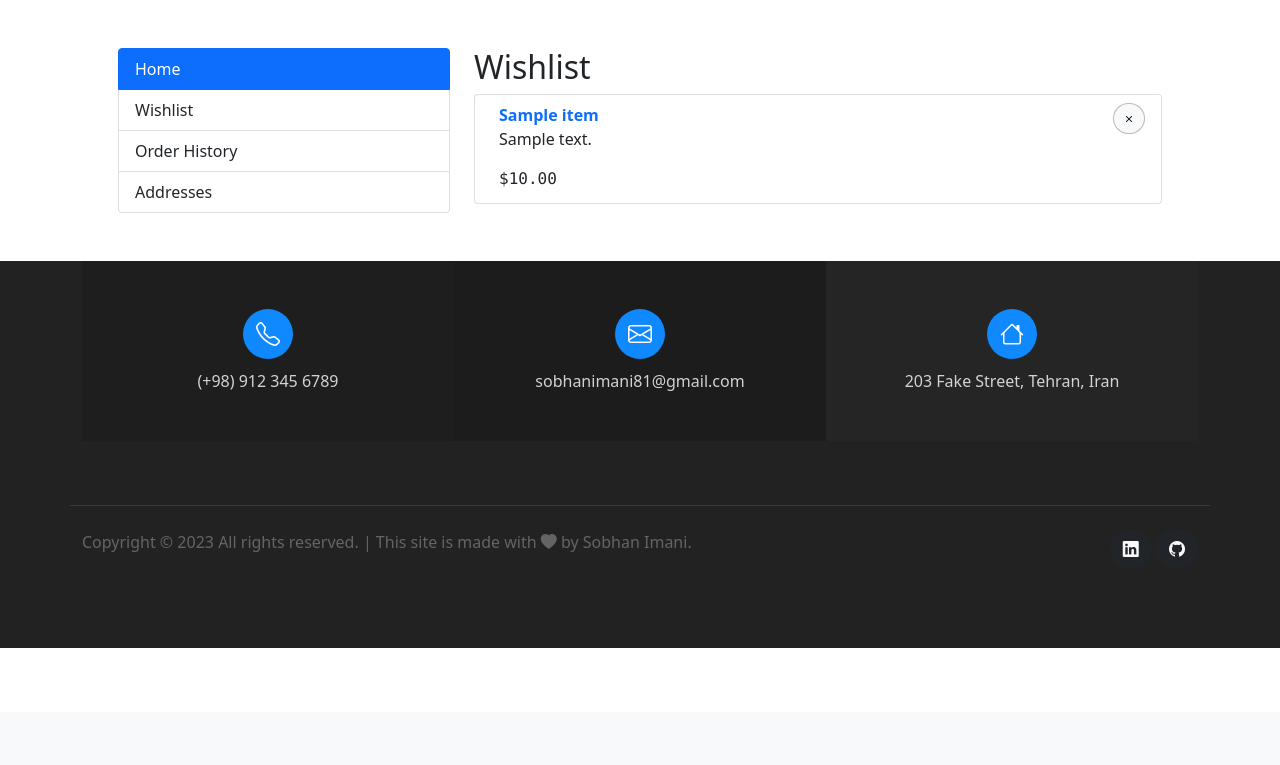
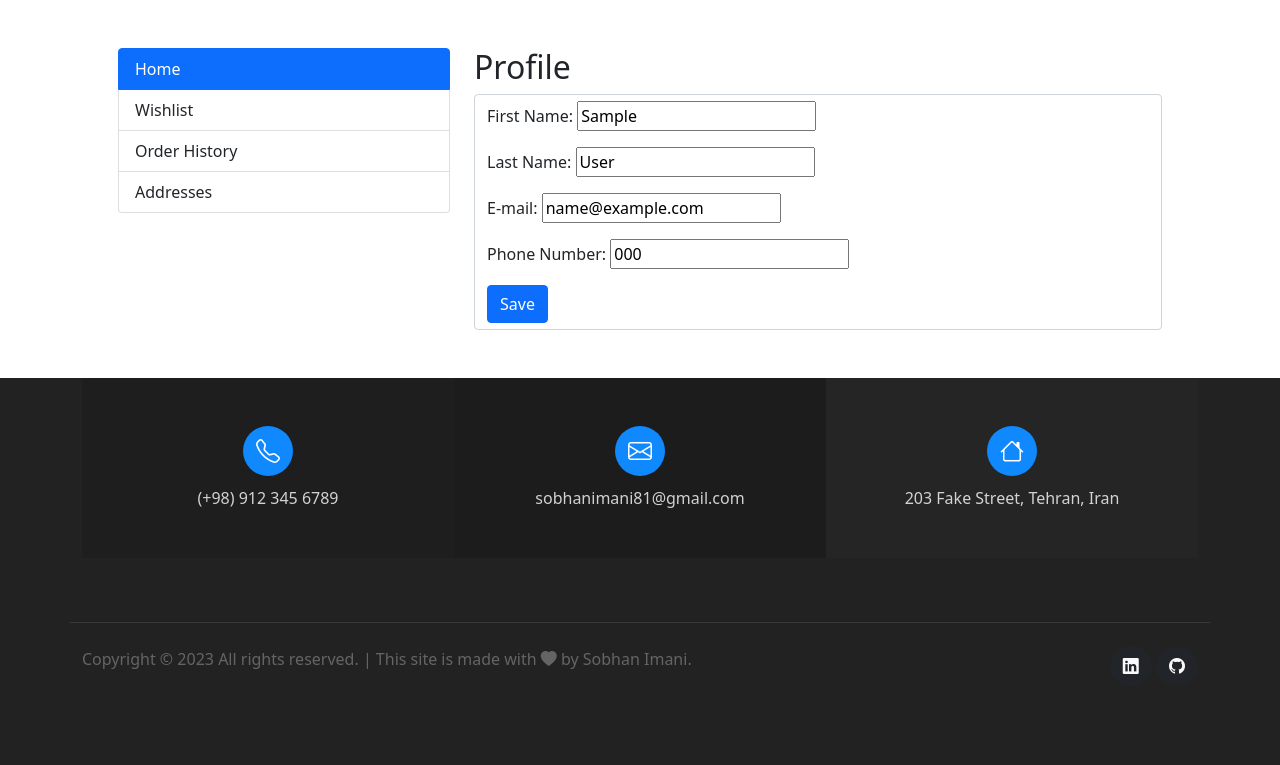
Before and after one commit to FlappySobhan/Art-Supply-Website, a Django app: page /account/profile in a window 1280 px wide. Shown: the part 88-853 px from the top of the page. Before the commit the page ends 736 px from the top, so only its background shows below. Run offline with Django 3.2, Linux system fonts and the light colour scheme; a user stored in the database is signed in; tables that the repository leaves empty hold one stand-in row (values such as "Sample post"); some libraries are stand-ins or nearby versions.

Commit message:
Fix small issues

```diff
--- a/store/templates/account/profile.html
+++ b/store/templates/account/profile.html
@@ -19,7 +19,7 @@
         </div>
         <div class="col-8">
             <div class="tab-content" id="nav-tabContent">
-                <div class="tab-pane fade" id="list-home" role="tabpanel" aria-labelledby="list-home-list">
+                <div class="tab-pane fade show active" id="list-home" role="tabpanel" aria-labelledby="list-home-list">
                     <div class="bg-white">
                         <h2>Profile</h2>
                         <form method="post" action="{% url 'account_profile' %}" class="form-control">
@@ -29,7 +29,7 @@
                         </form>
                     </div>
                 </div>
-                <div class="tab-pane fade show active" id="Wishlist" role="tabpanel" aria-labelledby="Wishlist-list">
+                <div class="tab-pane fade" id="Wishlist" role="tabpanel" aria-labelledby="Wishlist-list">
                     <h2>Wishlist</h2>
                     <ol class="list-group">
                         {% if profile.wishlist.all.count == 0 %}
@@ -57,7 +57,7 @@
                 </div>
                 <div class="tab-pane fade" id="list-orders" role="tabpanel" aria-labelledby="list-orders-list">
                     <h2>Orders</h2>
-                    <ol class="list-group list-group-numbered">
+                    <ol class="list-group btn">
                         {% if profile.orders.all.count == 0 %}
                         <h5 class="font-monospace mx-4">Nothing to show.</h5>
                         {% else %}
@@ -65,10 +65,11 @@
                         <li class="list-group-item d-flex justify-content-between align-items-start">
                           <div class="ms-2 me-auto">
                             <div class="fw-bold font-monospace">
-                                {{order.status}}
+                               Order #{{order.id}}
                             </div>
-                            {{item.descriptions|truncatewords:5}}
-                          </div>
+                        </div>
+
+                         <p class=" mt-3 mb-1">Status:<span class="mx-2 font-monospace">{{order.status}}</span></p>
                         </li>
                         {% endfor %}
                         {% endif %}
--- a/store/templates/base.html
+++ b/store/templates/base.html
@@ -86,7 +86,7 @@
                         </a>
                       </figure>
                     <div class="text-center">
-                        <h6 class="text-capitalize">Long name</h6>
+                        <h6 class="text-capitalize">product name</h6>
                         <p class="font-monospace"><small class="text-muted">1 x</small> $200</p>
                     </div>
                     <button href="" class="btn btn-light bi-x btn-sm border rounded-pill mb-2"
```
